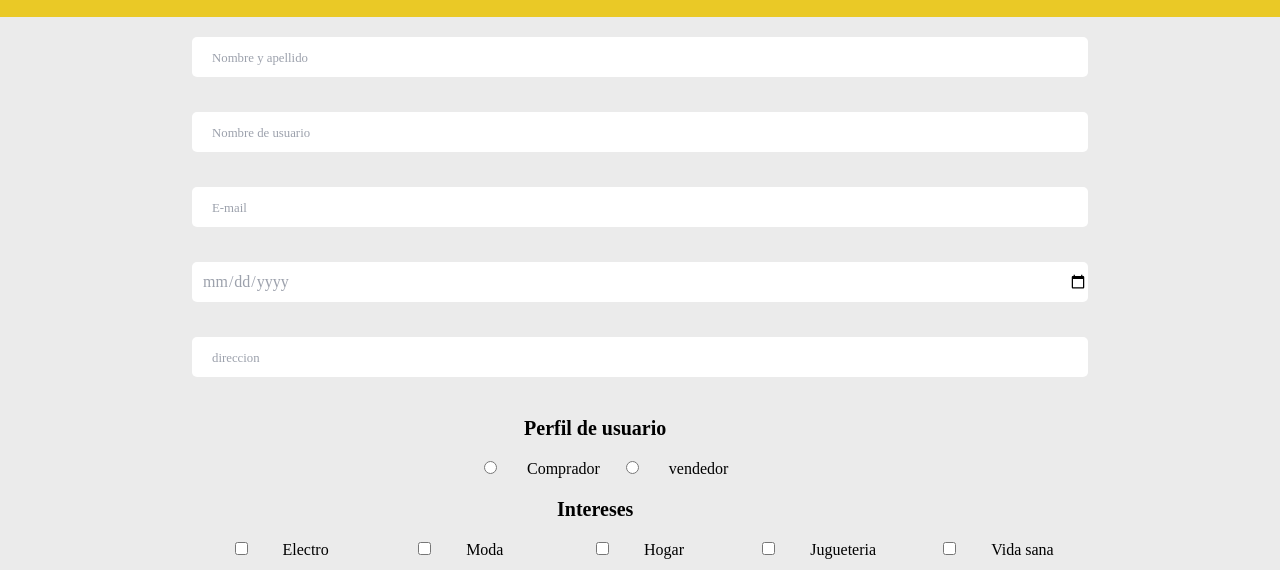
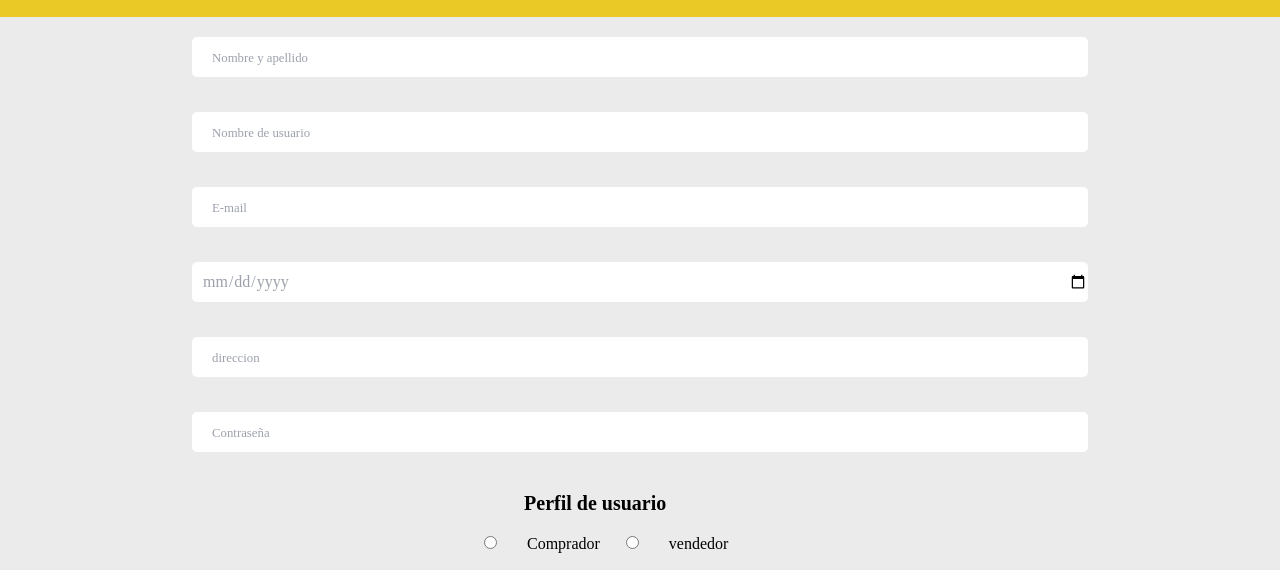
Before and after one commit to Alesann/Mercado-Liebre, a website: page views/register.html in a window 1280 px wide. Shown: the part 206-776 px from the top of the page. Drawn offline with Linux system fonts and the light colour scheme.

Commit message:
ultimo commit

```diff
--- a/views/register.html
+++ b/views/register.html
@@ -67,6 +67,9 @@
         <div>
             <input class="formulario-input" type="text" name="direccion" class="crear-cuenta" placeholder="direccion">
         </div>
+        <div>
+            <input class="formulario-input" type="password" name="contraseña" class="ingresa-cuenta" placeholder="Contraseña">
+        </div>
         </div>
 
 
```
Also changed, not shown: views/login.html (+1 -1 lines).
